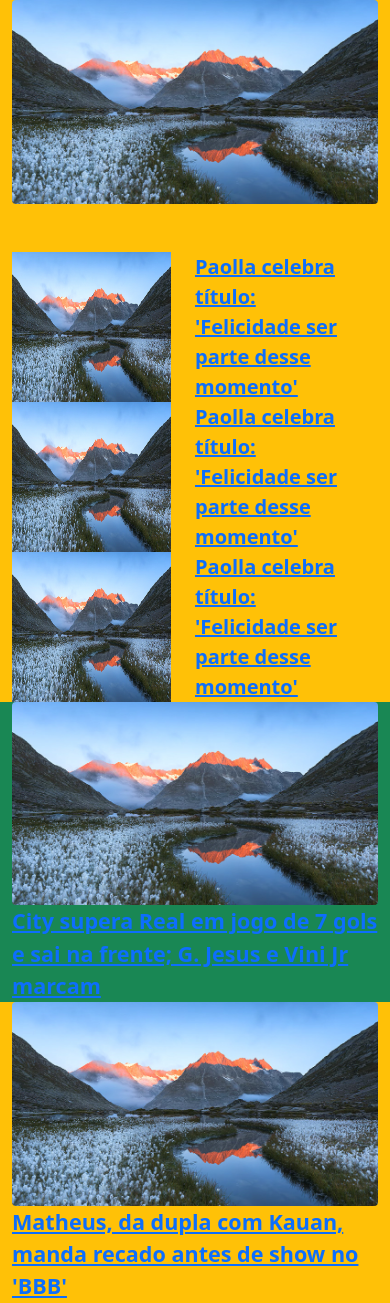
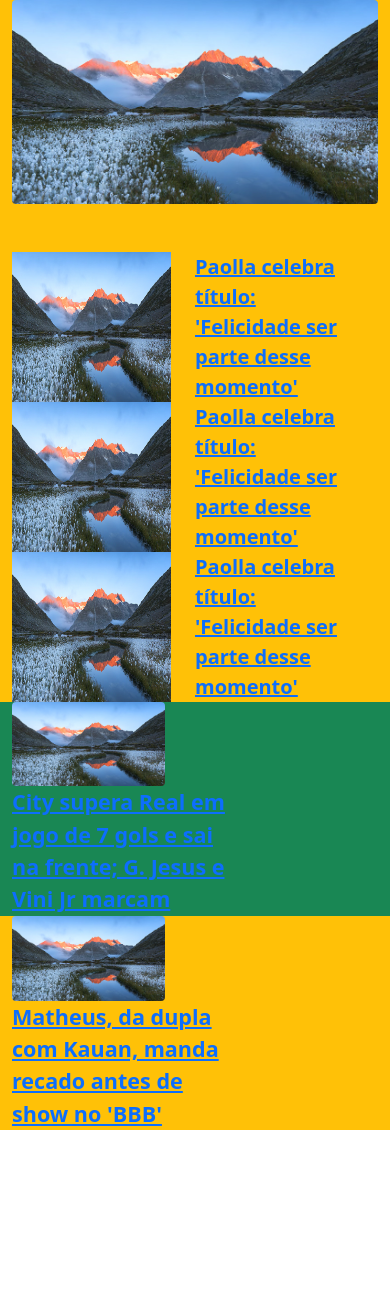
Before and after one commit to NicolaseduTG/aula2604, a plain HTML site: page index.html in a window 390 px wide. After the commit the page ends 1130 px from the top, so only its background shows below. Drawn offline with nearby package versions, Linux system fonts and the light colour scheme.

Commit message:
Terceira versão da página

```diff
--- a/index.html
+++ b/index.html
@@ -17,27 +17,37 @@
                 <div class="row mt-5">
                     <div class="col-md-4 d-sm-flex d-md-block row">
                         <img src="neve.jpg" alt="Montanhas com neve" class="rounded img-fluid col-6 col-md-12">
-                        <a href="https://gshow.globo.com/carnaval/noticia/paolla-oliveira-rainha-de-bateria-da-grande-rio-celebra-titulo-de-campea-do-carnaval-2022-laroye-exu-viva-que-felicidade-fazer-parte-desse-momento.ghtml" class="fs-5 fw-bold col-6 col-md-12">Paolla celebra título: 'Felicidade ser parte desse momento'</a>
+                        <div class="col-6 col-md-7">
+                            <a href="https://gshow.globo.com/carnaval/noticia/paolla-oliveira-rainha-de-bateria-da-grande-rio-celebra-titulo-de-campea-do-carnaval-2022-laroye-exu-viva-que-felicidade-fazer-parte-desse-momento.ghtml" class="fs-5 fw-bold col-6 col-md-12">Paolla celebra título: 'Felicidade ser parte desse momento'</a>
+                        </div>
                     </div>
                     <div class="col-md-4 d-sm-flex d-md-block row">
                         <img src="neve.jpg" alt="Montanhas com neve" class="rounded img-fluid col-6 col-md-12">
-                        <a href="https://gshow.globo.com/carnaval/noticia/paolla-oliveira-rainha-de-bateria-da-grande-rio-celebra-titulo-de-campea-do-carnaval-2022-laroye-exu-viva-que-felicidade-fazer-parte-desse-momento.ghtml" class="fs-5 fw-bold col-6 col-md-12">Paolla celebra título: 'Felicidade ser parte desse momento'</a>
+                        <div class="col-6 col-md-7">
+                            <a href="https://gshow.globo.com/carnaval/noticia/paolla-oliveira-rainha-de-bateria-da-grande-rio-celebra-titulo-de-campea-do-carnaval-2022-laroye-exu-viva-que-felicidade-fazer-parte-desse-momento.ghtml" class="fs-5 fw-bold col-6 col-md-12">Paolla celebra título: 'Felicidade ser parte desse momento'</a>
+                        </div>
                     </div>
                     <div class="col-md-4 d-sm-flex d-md-block row">
                         <img src="neve.jpg" alt="Montanhas com neve" class="rounded img-fluid col-6 col-md-12">
-                        <a href="https://gshow.globo.com/carnaval/noticia/paolla-oliveira-rainha-de-bateria-da-grande-rio-celebra-titulo-de-campea-do-carnaval-2022-laroye-exu-viva-que-felicidade-fazer-parte-desse-momento.ghtml" class="fs-5 fw-bold col-6 col-md-12">Paolla celebra título: 'Felicidade ser parte desse momento'</a>
+                        <div class="col-6 col-md-7">
+                            <a href="https://gshow.globo.com/carnaval/noticia/paolla-oliveira-rainha-de-bateria-da-grande-rio-celebra-titulo-de-campea-do-carnaval-2022-laroye-exu-viva-que-felicidade-fazer-parte-desse-momento.ghtml" class="fs-5 fw-bold col-6 col-md-12">Paolla celebra título: 'Felicidade ser parte desse momento'</a>
+                        </div>
                     </div>
                 </div>
             </div>
             <!--Jogos-->
             <div class="col-lg-3 col-md-6 d-sm-flex d-md-block bg-success">
-                <img src="neve.jpg" alt="Montanhas com neve" class="rounded img-fluid">
-                <a href="https://ge.globo.com/futebol/futebol-internacional/liga-dos-campeoes/jogo/26-04-2022/Manchestercity-realmadrid.ghtml" class="fs-4 fw-bold">City supera Real em jogo de 7 gols e sai na frente; G. Jesus e Vini Jr marcam</a>
+                <img src="neve.jpg" alt="Montanhas com neve" class="rounded img-fluid col-5 col-md-12">
+                <div class="col-7 col-md-12">
+                    <a href="https://ge.globo.com/futebol/futebol-internacional/liga-dos-campeoes/jogo/26-04-2022/Manchestercity-realmadrid.ghtml" class="fs-4 fw-bold">City supera Real em jogo de 7 gols e sai na frente; G. Jesus e Vini Jr marcam</a>
+                </div>
             </div>
             <!--Mais Noticias-->
             <div class="col-lg-3 col-md-6 d-sm-flex d-md-block bg-warning">
-                <img src="neve.jpg" alt="Montanhas com neve" class="rounded img-fluid">
-                <a href="https://gshow.globo.com/realities/bbb/bbb22/noticia/final-do-bbb-22-confira-o-que-rola-nos-bastidores-em-fotos-e-videos-exclusivos.ghtml" class="fs-4 fw-bold">Matheus, da dupla com Kauan, manda recado antes de show no 'BBB'</a>
+                <img src="neve.jpg" alt="Montanhas com neve" class="rounded img-fluid col-5 col-md-12">
+                <div class="col-7 col-md-12">
+                    <a href="https://gshow.globo.com/realities/bbb/bbb22/noticia/final-do-bbb-22-confira-o-que-rola-nos-bastidores-em-fotos-e-videos-exclusivos.ghtml" class="fs-4 fw-bold">Matheus, da dupla com Kauan, manda recado antes de show no 'BBB'</a>
+                </div>
             </div>
         </div>
     </div>
```
